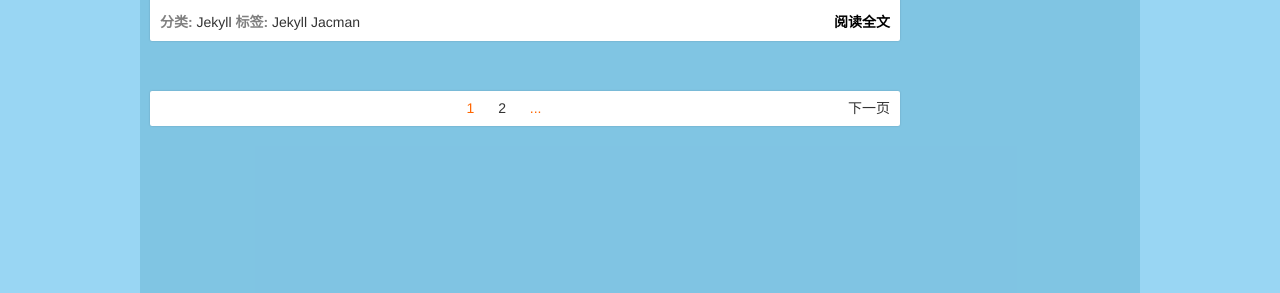
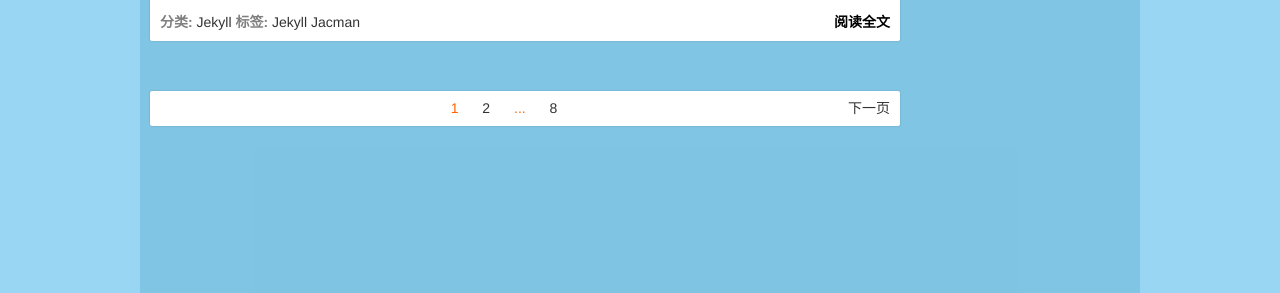
Before and after one commit to bnuephjx/bnuephjx.github.io, a Jekyll site: the page built from index.html, in a window 1280 px wide. Shown: the part 363-656 px from the top of the page. Built offline with Jekyll 4.4.1, drawn with Linux system fonts in a browser that asks for light colours; the list of posts is cut into pages by our own code.

Commit message:
no message

```diff
--- a/_includes/_views/home.html
+++ b/_includes/_views/home.html
@@ -27,6 +27,7 @@
                     {% endif %}
                     {% if forloop.last %}
                         <span class="pageNum current">...</span>
+                        <a class="pageNum" href="/page{{ paginator.total_pages }}">{{ paginator.total_pages }}</a>
                     {% endif %}
                 {% endfor %}
 
@@ -49,6 +50,7 @@
                     {% endif %}
                     {% if forloop.last %}
                         <span class="pageNum current">...</span>
+                        <a class="pageNum" href="/page{{ paginator.total_pages }}">{{ paginator.total_pages }}</a>
                     {% endif %}
                 {% endfor %}
             {% endif %}
```
